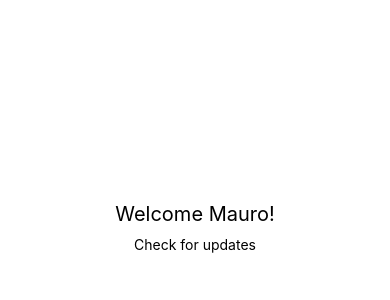
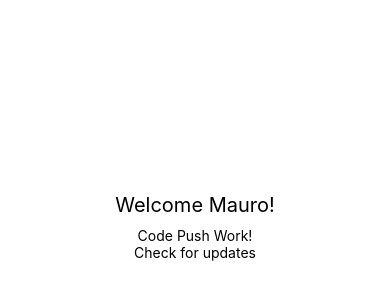
Before and after one commit to mguardarini/codepush-sample, a React Native app: screen / in a window 390 px wide. Shown: the part 200-500 px from the top of the page. Built offline with nearby package versions, Linux system fonts and the light colour scheme.

Commit message:
codepush work?

```diff
--- a/App.js
+++ b/App.js
@@ -33,7 +33,7 @@ export default class App extends Component {
         {/* <Text style={styles.welcome}>Teste!</Text> */}
         {/* <Text style={styles.instructions}>If you want to see this page code push work.</Text>
         <Text style={styles.instructions}>{instructions}</Text> */}
-        {/* <Text>Code Push Work!</Text> */}
+        <Text>Code Push Work!</Text>
         <TouchableOpacity onPress={this.onButtonPress}>
           <Text>Check for updates</Text>
         </TouchableOpacity>
```
